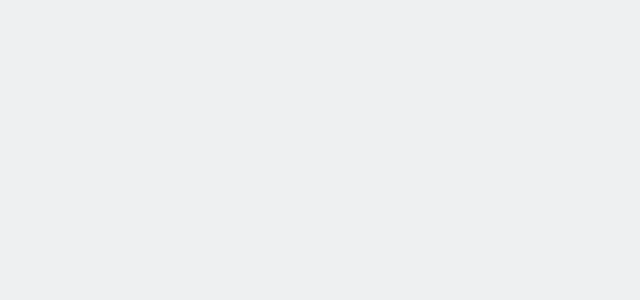
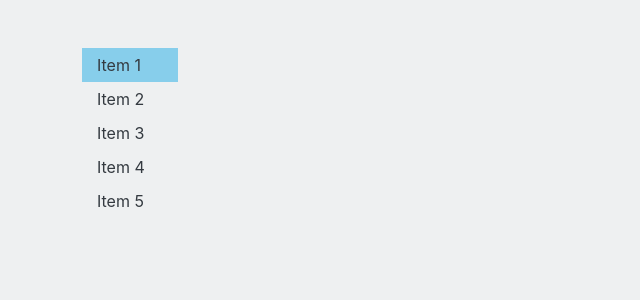
Before and after one commit to MarianaLimon/dev.kodemia-React, a React (Create React App) app: page /challenge in a window 1280 px wide. Shown: the top 300 px of the page, without its empty margins (0-640 px from the left). Built offline with nearby package versions, Linux system fonts and the light colour scheme.

Commit message:
ADD Challenge

```diff
--- a/src/App.jsx
+++ b/src/App.jsx
@@ -2,7 +2,9 @@ import React from "react";
 
 import { BrowserRouter as Router, Switch, Route } from "react-router-dom";
 
+//Screens
 import Home from "./screens/Home";
+import Challenge from "./screens/Challenge";
 class App extends React.Component {
   render() {
     return (
@@ -12,6 +14,9 @@ class App extends React.Component {
             <Route exact path="/">
               <Home />
             </Route>
+            <Route exact oath="/challenge">
+              <Challenge />
+            </Route>
           </Switch>
         </div>
       </Router>
--- /dev/null
+++ b/src/screens/Challenge/index.jsx
@@ -0,0 +1,61 @@
+import React, { useState } from "react";
+
+import "./styles.css";
+
+export default function Challenge() {
+  const [activeItem, setActiveItem] = useState(0);
+
+  const menu = ["Item 1", "Item 2", "Item 3", "Item 4", "Item 5"];
+
+  return (
+    <div className="container pt-5">
+      <ul>
+        {menu.map((item, index) => (
+          <li
+            className={activeItem === index ? "active" : null}
+            onClick={() => setActiveItem(index)}
+          >
+            {item}
+          </li>
+        ))}
+      </ul>
+    </div>
+  );
+
+  // return (
+  //   <div className="container pt-5">
+  //     <ul>
+  //       <li
+  //         className={activeItem === 1 ? "active" : null}
+  //         onClick={() => setActiveItem(1)}
+  //       >
+  //         Item 1
+  //       </li>
+  //       <li
+  //         className={activeItem === 2 ? "active" : null}
+  //         onClick={() => setActiveItem(2)}
+  //       >
+  //         Item 2
+  //       </li>
+  //       <li
+  //         className={activeItem === 3 ? "active" : null}
+  //         onClick={() => setActiveItem(3)}
+  //       >
+  //         Item 3
+  //       </li>
+  //       <li
+  //         className={activeItem === 4 ? "active" : null}
+  //         onClick={() => setActiveItem(4)}
+  //       >
+  //         Item 4
+  //       </li>
+  //       <li
+  //         className={activeItem === 5 ? "active" : null}
+  //         onClick={() => setActiveItem(5)}
+  //       >
+  //         Item 5
+  //       </li>
+  //     </ul>
+  //   </div>
+  // );
+}
--- /dev/null
+++ b/src/screens/Challenge/styles.css
@@ -0,0 +1,15 @@
+.active{
+    background-color: skyblue;
+}
+li{
+    padding: 5px 15px;
+}
+
+li:hover{
+    border-left: solid 5px skyblue;
+    border-right: solid 5px skyblue;
+}
+
+ul{
+    width: 6rem;
+}
```
